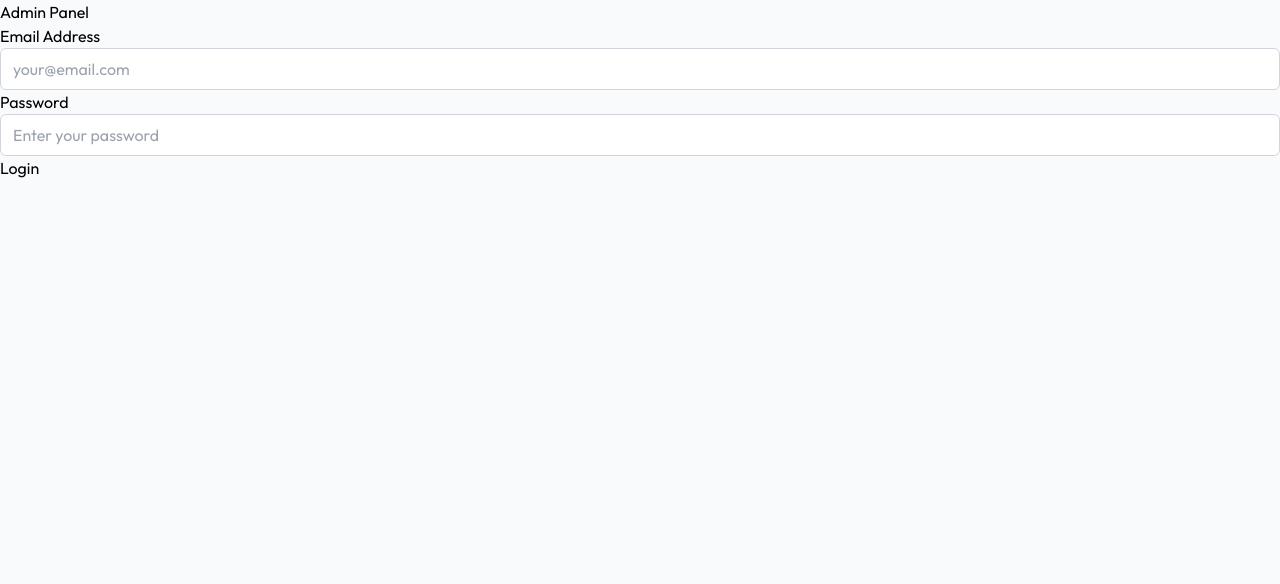
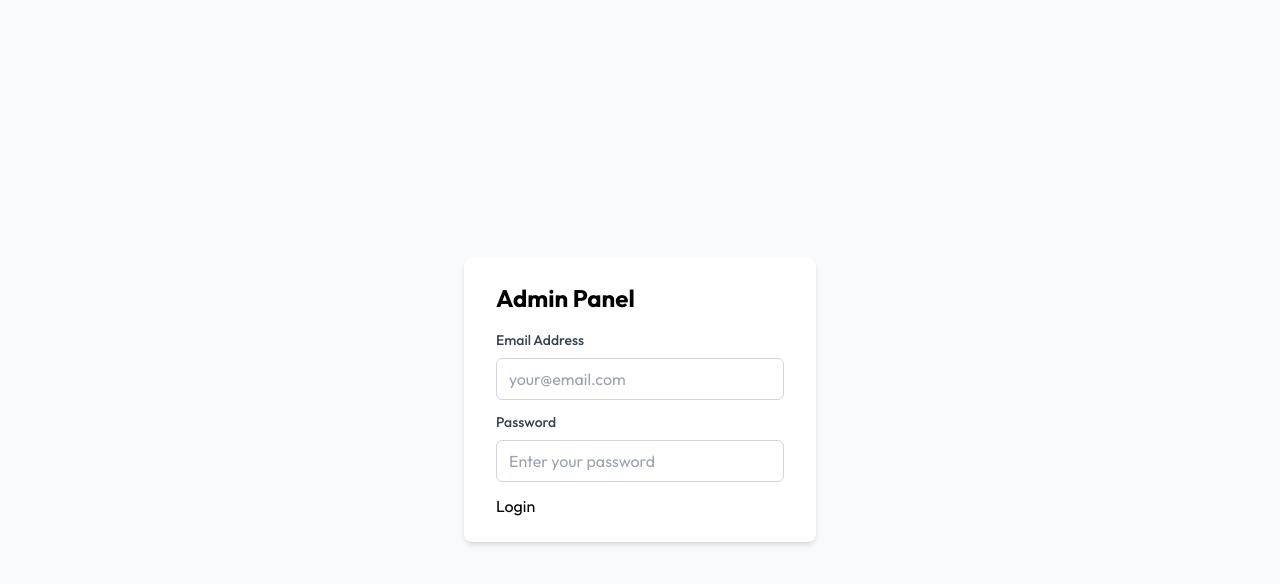
Before and after one commit to MuhammadElham/Frame-React-Admin, a React (Vite) app: page / in a window 1280 px wide. Shown: the top 584 px of the page. Built offline with nearby package versions, Linux system fonts and the light colour scheme.

Commit message:
Working in Login

```diff
--- a/src/components/Login.jsx
+++ b/src/components/Login.jsx
@@ -2,21 +2,21 @@ import React from "react";
 
 const Login = () => {
   return (
-    <div>
-      <div>
-        <h1>Admin Panel</h1>
+    <div className="min-h-screen flex items-center justify-center w-full">
+      <div className="bg-white shadow-md rounded-lg px-8 py-6 max-w-md">
+        <h1 className="text-2xl font-bold mb-4">Admin Panel</h1>
         <form>
           {/* --- Form --- */}
-          <div>
-            <p>Email Address</p>
+          <div className="mb-3 min-w-72">
+            <p className="text-sm font-medium text-gray-700 mb-2">Email Address</p>
             <input className="rounded-md w-full px-3 py-2 border border-gray-300 outline-none" type="email" placeholder="your@email.com" required />
           </div>
-          <div>
-            <p>Password</p>
+          <div className="mb-3 min-w-72">
+            <p className="text-sm font-medium text-gray-700 mb-2">Password</p>
             <input className="rounded-md w-full px-3 py-2 border border-gray-300 outline-none" type="password" placeholder="Enter your password" required />
           </div>
           <button>Login</button>
-        {/* --- End --- */}
+          {/* --- End --- */}
         </form>
       </div>
     </div>
```
